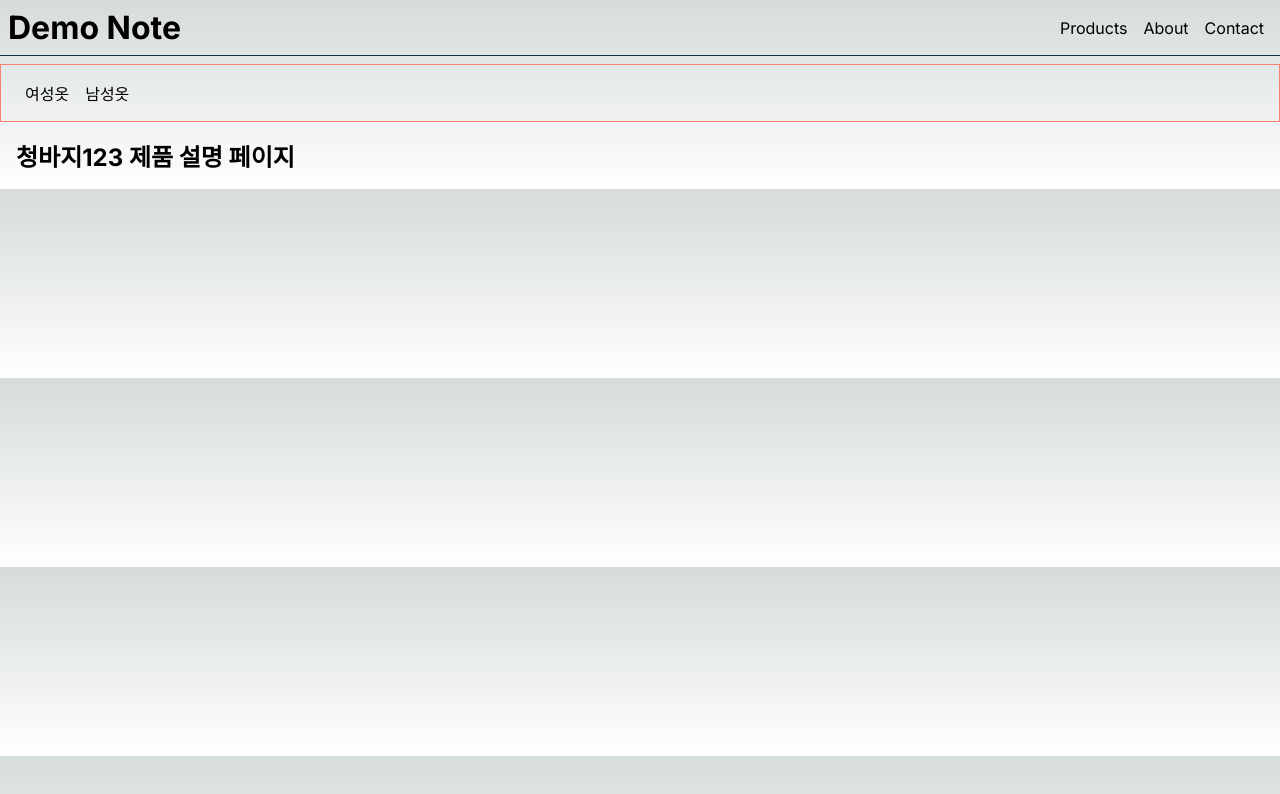
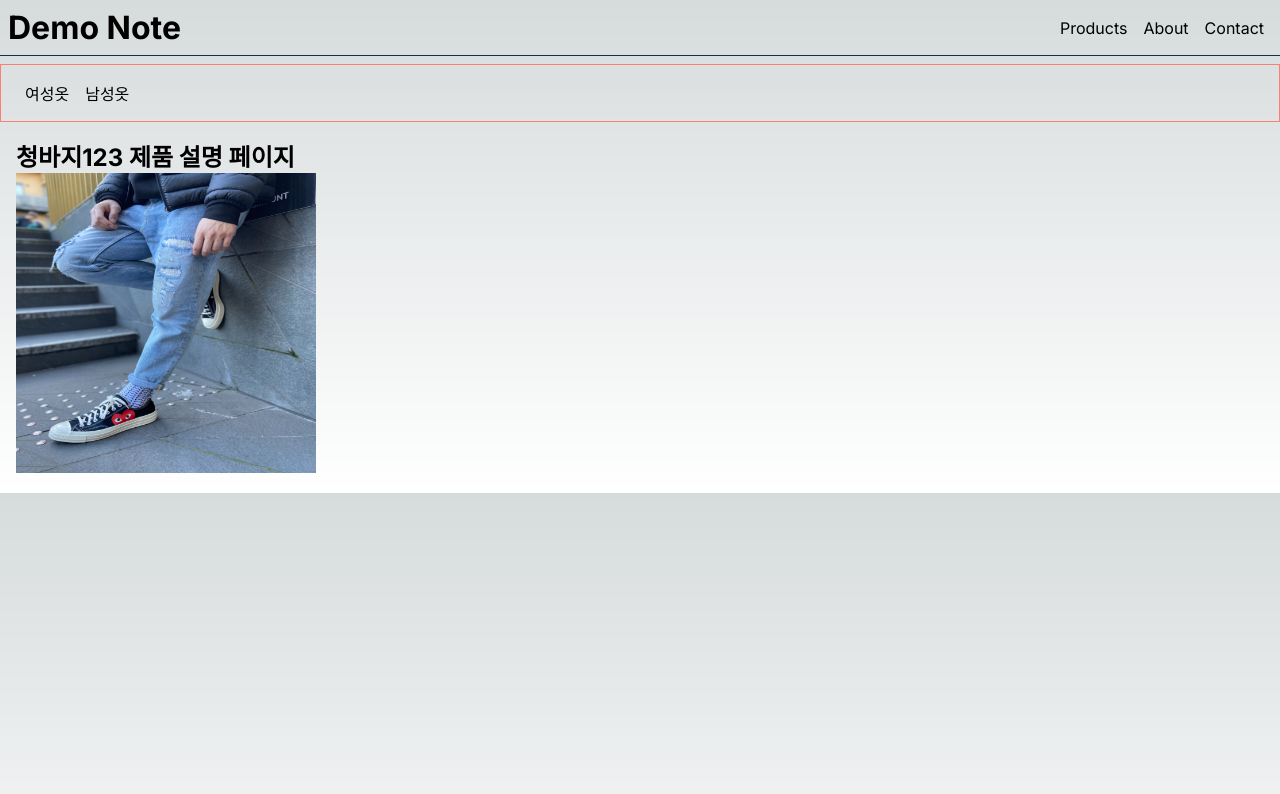
Before and after one commit to 0seo8/DreamCoding, a Next.js app in the folder note/: page /products/1234 in a window 1280 px wide. Shown: the top 794 px of the page. Built offline with nearby package versions, Linux system fonts and the light colour scheme.

Commit message:
feat: 제품 상세 페이지

```diff
--- a/note/data/products.json
+++ b/note/data/products.json
@@ -2,16 +2,19 @@
   {
     "id" : "1234",
     "name": "청바지123",
-    "price": 5000
+    "price": 5000,
+    "image": "jeans.jpg"
   },
   {
     "id" : "1235",
     "name": "티셔츠",
-    "price": 5000
+    "price": 5000,
+    "image": "tshirt.jpg"
   },
   {
     "id" : "1236",
     "name": "부츠",
-    "price": 5000
+    "price": 5000,
+    "image": "shoes.jpg"
   }
 ]
--- a/note/src/app/products/[slug]/page.tsx
+++ b/note/src/app/products/[slug]/page.tsx
@@ -1,6 +1,7 @@
 import React from "react";
 import { getProduct, getProducts } from "@/service/prdoucts";
 import { notFound } from "next/navigation";
+import Image from "next/image";
 
 export const revalidate = 3;
 
@@ -16,7 +17,17 @@ export default async function ProductPage({ params: { slug } }: Props) {
     notFound();
   }
   //서버 파일에 있는 데이터 중 해당 제품의 정보를 찾아서 그걸 보여줌
-  return <h1>{product.name} 제품 설명 페이지</h1>;
+  return (
+    <>
+      <h1>{product.name} 제품 설명 페이지</h1>
+      <Image
+        src={`/images/${product.image}`}
+        alt={product.name}
+        width="300"
+        height="300"
+      />
+    </>
+  );
 }
 
 export async function generateStaticParams() {
--- a/note/src/service/prdoucts.ts
+++ b/note/src/service/prdoucts.ts
@@ -5,6 +5,7 @@ export type Product = {
   id: string;
   name: string;
   price: number;
+  image: string;
 };
 export async function getProducts(): Promise<Product[]> {
   const filePath = path.join(process.cwd(), `data`, `products.json`);
```
